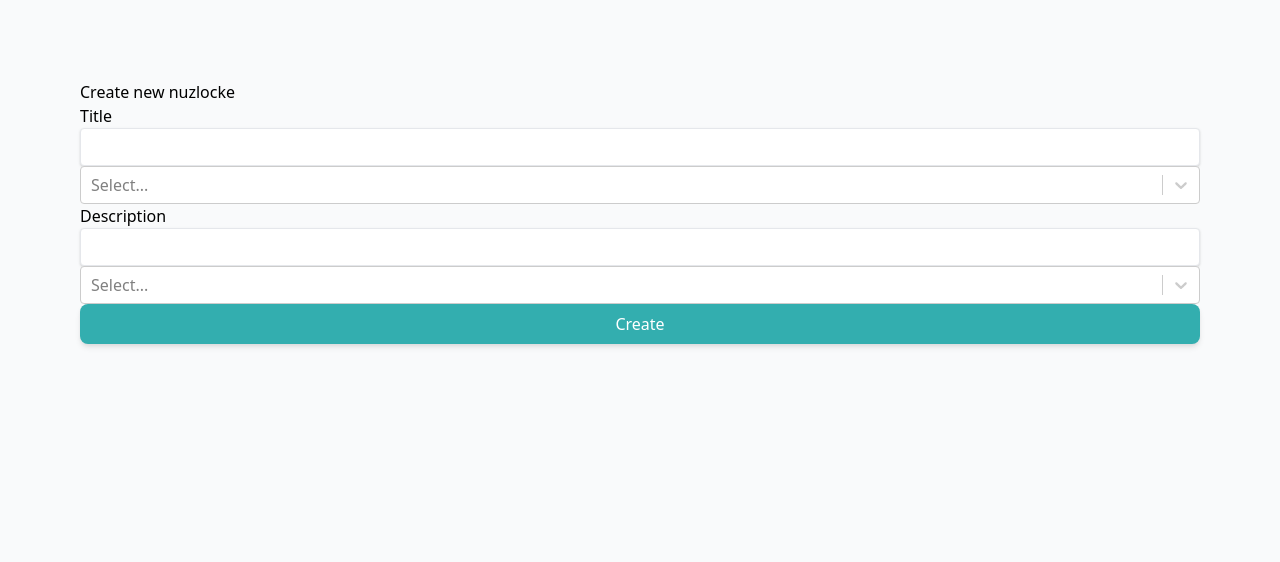
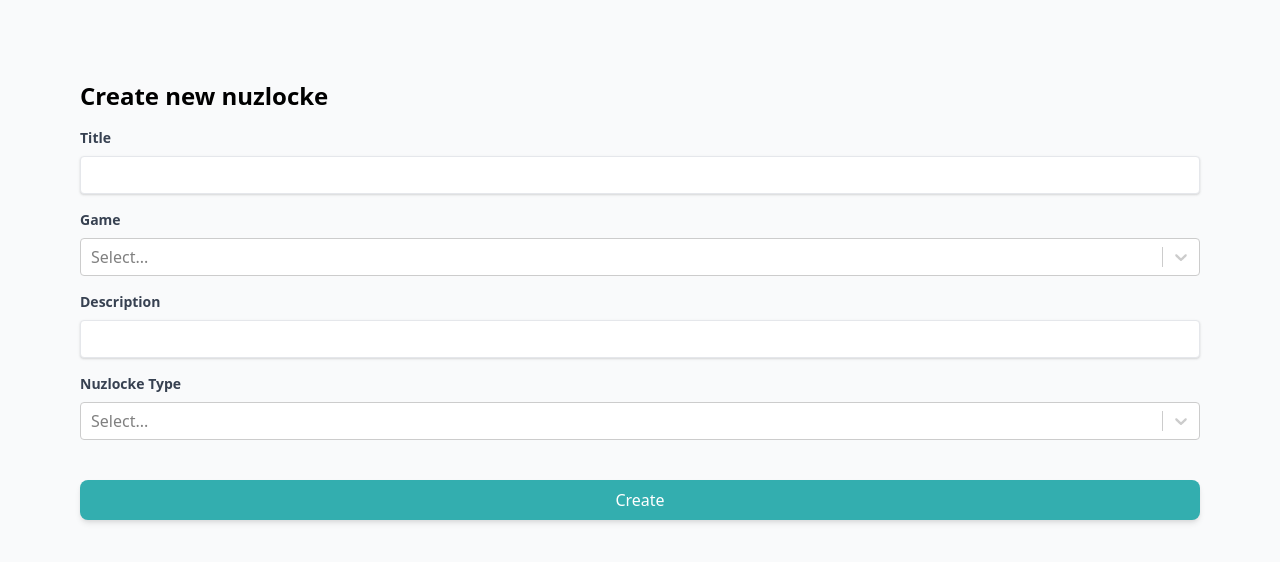
Before and after one commit to ivanms1/pokemon-tracker, a Next.js app: page /new-nuzlocke in a window 1280 px wide. Shown: the top 562 px of the page. Built offline with nearby package versions, Linux system fonts and the light colour scheme.

Commit message:
add label to custom select, css tweaks

```diff
--- a/src/components/Form/HookForm/FormInput/index.tsx
+++ b/src/components/Form/HookForm/FormInput/index.tsx
@@ -20,7 +20,14 @@ function FormInput({
 }: FormInputProps) {
   return (
     <div>
-      {!!label && <label htmlFor={id}>{label}</label>}
+      {!!label && (
+        <label
+          htmlFor={id}
+          className="block text-gray-700 text-sm font-bold mb-2"
+        >
+          {label}
+        </label>
+      )}
       <input
         id={id}
         className={cx("base-input", className)}
--- a/src/components/Form/HookForm/FormSelect/LocationSelect/index.tsx
+++ b/src/components/Form/HookForm/FormSelect/LocationSelect/index.tsx
@@ -1,11 +1,11 @@
 import { Controller } from "react-hook-form";
-import Select from "react-select";
 import { SelectComponentsProps } from "react-select/src/Select";
 import { useQuery } from "@apollo/client";
 
+import Select from "@/components/Select";
+
 import QUERY_GET_LOCATIONS_BY_REGION from "./queryGetLocationsByRegion.gql";
 
-import isWindowPresent from "@/helpers/isWindowPresent";
 import { pokemonApiClient } from "lib/apollo";
 
 import { GAMES } from "src/const";
@@ -47,7 +47,6 @@ function LocationSelect({ gameId, name, control, ...props }: LocationSelect) {
           value={value}
           onChange={onChange}
           options={locations}
-          menuPortalTarget={isWindowPresent() ? document.body : null}
           {...props}
         />
       )}
--- a/src/components/Form/HookForm/FormSelect/PokemonSelect/index.tsx
+++ b/src/components/Form/HookForm/FormSelect/PokemonSelect/index.tsx
@@ -1,11 +1,11 @@
 import { useQuery } from "@apollo/client";
 import { Controller } from "react-hook-form";
-import Select from "react-select";
 import { SelectComponentsProps } from "react-select/src/Select";
+
+import Select from "@/components/Select";
 
 import QUERY_GET_POKEMONS_BY_GAME from "./queryGetPokemonsByGame.gql";
 
-import isWindowPresent from "@/helpers/isWindowPresent";
 import { pokemonApiClient } from "lib/apollo";
 
 import { GAMES } from "src/const";
@@ -47,7 +47,6 @@ function PokemonSelect({ gameId, name, control, ...props }: PokemonSelect) {
           value={value}
           onChange={onChange}
           options={pokemonOptions}
-          menuPortalTarget={isWindowPresent() ? document.body : null}
           {...props}
         />
       )}
--- a/src/components/Form/HookForm/FormSelect/index.tsx
+++ b/src/components/Form/HookForm/FormSelect/index.tsx
@@ -1,6 +1,7 @@
 import { Controller, FieldError } from "react-hook-form";
-import Select from "react-select";
 import { SelectComponentsProps } from "react-select/src/Select";
+
+import Select from "@/components/Select";
 
 import isWindowPresent from "@/helpers/isWindowPresent";
 
--- /dev/null
+++ b/src/components/Select/index.tsx
@@ -0,0 +1,32 @@
+import React from "react";
+import { default as LSelect } from "react-select";
+
+import isWindowPresent from "@/helpers/isWindowPresent";
+import { SelectComponentsProps } from "react-select/src/Select";
+
+interface Select extends SelectComponentsProps {
+  id?: string;
+  instanceId?: string;
+  label?: string;
+}
+
+function Select({ id, label, ...props }: Select) {
+  return (
+    <div>
+      {!!label && (
+        <label
+          htmlFor={id}
+          className="block text-gray-700 text-sm font-bold mb-2"
+        >
+          {label}
+        </label>
+      )}
+      <LSelect
+        menuPortalTarget={isWindowPresent() ? document.body : null}
+        {...props}
+      />
+    </div>
+  );
+}
+
+export default Select;
--- a/src/pages/NewNuzlocke/index.tsx
+++ b/src/pages/NewNuzlocke/index.tsx
@@ -48,16 +48,23 @@ function NewNuzlocke() {
 
   return (
     <div>
-      <p>Create new nuzlocke</p>
-      <form onSubmit={handleSubmit(onSubmit)}>
+      <p className="text-2xl font-semibold mb-4">Create new nuzlocke</p>
+      <form className="flex flex-col gap-y-4" onSubmit={handleSubmit(onSubmit)}>
         <FormInput label="Title" register={register("title")} />
         <FormSelect
+          label="Game"
           name="gameId"
           control={control}
           options={GAME_OPTIONS.map((o) => ({ value: o.id, label: o.label }))}
         />
         <FormInput label="Description" register={register("description")} />
-        <FormSelect name="type" control={control} options={GAME_TYPES} />
+        <FormSelect
+          label="Nuzlocke Type"
+          className="mb-6"
+          name="type"
+          control={control}
+          options={GAME_TYPES}
+        />
 
         <Button type="submit">Create</Button>
       </form>
--- a/src/pages/Nuzlocke/AddNewPokemonModal/index.tsx
+++ b/src/pages/Nuzlocke/AddNewPokemonModal/index.tsx
@@ -115,24 +115,32 @@ function AddNewPokemonModal({
   };
   return (
     <Modal isOpen={isOpen} className="py-5" onClose={onClose}>
-      <p className="font-semibold text-lg mb-6 text-center">Add New pokemon</p>
+      <p className="font-semibold text-2xl mb-6 text-center">Add New pokemon</p>
       <form className="flex flex-col gap-y-4" onSubmit={handleSubmit(onSubmit)}>
-        <FormInput placeholder="Nickname" register={register("nickname")} />
+        <FormInput
+          label="Nickname"
+          placeholder="Chubs"
+          register={register("nickname")}
+        />
         <PokemonSelect
-          placeholder="Pokemon"
+          label="Pokemon"
+          placeholder="Pikachu"
           name="pokemonId"
           control={control}
           gameId={gameId}
         />
         <LocationSelect
-          placeholder="Location"
+          label="Location"
+          placeholder="Route 1"
           name="locationId"
           control={control}
           gameId={gameId}
         />
         <FormSelect
           name="status"
-          placeholder="Status"
+          label="Status"
+          className="mb-6"
+          placeholder="In Team"
           control={control}
           options={POKEMON_STATUSES}
         />
--- a/src/pages/Nuzlocke/index.tsx
+++ b/src/pages/Nuzlocke/index.tsx
@@ -68,7 +68,7 @@ function Nuzlocke() {
   return (
     <div className="h-full flex flex-col items-center">
       <div className="self-start">
-        <p className="text-4xl mb-2">{nuzlocke?.title}</p>
+        <p className="text-4xl mb-2 font-semibold">{nuzlocke?.title}</p>
         <p className="text-2xl mb-4">{GAMES[nuzlocke?.gameId].label}</p>
       </div>
       <div className="flex w-full mb-5 gap-2 md:gap-20 h-full">
```
